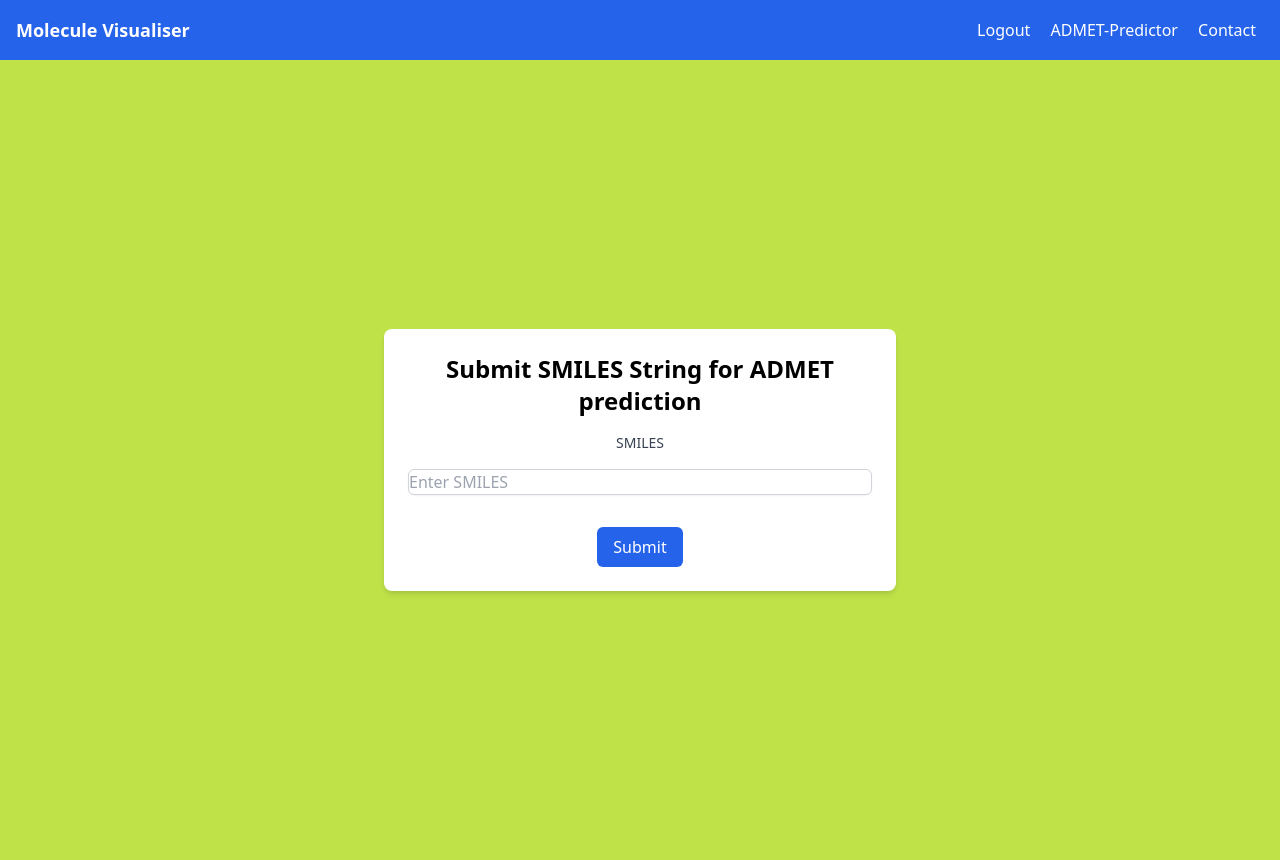
After one commit to gentlelentil/chem_devops, a Flask app: page /admetpredictor in a window 1280 px wide. The commit adds this page. Run offline with Flask 3, Linux system fonts and the light colour scheme; the visitor is signed in with stand-in values (Sample User, id 1).

Commit message:
added admet pages

```diff
--- a/app/routes.py
+++ b/app/routes.py
@@ -115,24 +115,27 @@ def smiles_generator():
                 return render_template('smiles-generator.html', error=str(e))
     return render_template('smiles-generator.html', title='SMILES Generator')
 
+#model url
+ADMET_MODEL_URL = 'http://0.0.0.0:5001/predict'
 
 #prediction route
-@auth.route('/prediction', methods=['POST'])
+@auth.route('/admetpredictor', methods=['GET', 'POST'])
 @login_required
-def prediction():
-    data = request.get_json()
-    smiles = data['smiles']
+def admetpredictor():
 
-    if not smiles:
-        return jsonify({'error': 'No SMILES string provided'}), 400
+    if request.method == 'POST':
+        smiles_string = request.form.get('smiles_string')
+        if smiles_string:
+            response = requests.post(ADMET_MODEL_URL, json={'smiles': smiles_string})
+            if response.status_code == 200:
+                result = response.json()
+                return redirect (url_for('auth.admet-result', result=result))
+            else:
+                return 'Failed to get prediction', response.status_code
+    return render_template('admet-predictor.html', title='ADMET Predictor')
 
-    # ml prediction url
-    ML_URL = 'http://ml_pipeline:5001/predict'
-
-    try:
-        response = requests.post(ML_URL, json={'smiles': smiles})
-        result = response.json()
-        return jsonify(result)
-
-    except requests.exceptions.RequestException as e:
-        return jsonify({'error': 'Failed to connect to ML service', 'details': str(e)}), 500
+@auth.route('/admet-result')
+@login_required
+def admet_result():
+    prediction = request.args.get('result')
+    return render_template('admet-result.html', prediction=prediction, title='ADMET Result')
--- /dev/null
+++ b/app/templates/admet-predictor.html
@@ -0,0 +1,25 @@
+{% extends 'base.html' %}
+
+{% block content %}
+<div class="flex items-center justify-center min-h-screen" style="background-color: #bee248">
+    <div class="w-full max-w-lg p-6 bg-white shadow-md rounded-lg">
+        <h1 class="text-2xl font-bold mb-4 text-center">Submit SMILES String for ADMET prediction</h1>
+        <form action="{{ url_for('auth.admetpredictor') }}" method="post" class="space-y-4">
+            <label for="smiles_string" class="block text-sm font-medium text-gray-700 text-center">SMILES</label>
+            <input type="text" id="smiles_string" name="smiles_string" placeholder="Enter SMILES" class="mt-1 block w-full border border-gray-300 rounded-md shadow-sm" required>
+            <div class="flex justify-center">
+                <button type="submit" class="mt-4 px-4 py-2 bg-blue-600 text-white rounded-md hover:bg-blue-700">Submit</button>
+            </div>
+        </form>
+    </div>
+</div>
+
+<!-- <div class="container mx-auto mt-8">
+    <h1 class="text-2xl font-bold mb-4">Submit SMILES String</h1>
+    <form action="{{ url_for('auth.admetpredictor') }}" method="post" class="bg-white p-6 rounded-lg shadow-md">
+        <label for="smiles_string" class="block text-sm font-medium text-gray-700">SMILES String</label>
+        <input type="text" id="smiles_string" name="smiles_string" class="mt-1 block w-full border border-gray-300 rounded-md shadow-sm" required>
+        <button type="submit" class="mt-4 px-4 py-2 bg-blue-600 text-white rounded-md hover:bg-blue-700">Submit</button>
+    </form>
+</div> -->
+{% endblock %}
--- a/app/templates/base.html
+++ b/app/templates/base.html
@@ -22,7 +22,7 @@
                 <a href="/login" class="text-white mx-2 hover:underline">Login</a>
                 <a href="/register" class="text-white mx-2 hover:underline">Register</a>
             {% endif %}
-            <a href="#" class="text-white mx-2 hover:underline">About</a>
+            <a href="/admetpredictor" class="text-white mx-2 hover:underline">ADMET-Predictor</a>
             <a href="#" class="text-white mx-2 hover:underline">Contact</a>
         </div>
     </div>
```
Also changed, not shown: app/templates/admet-result.html (added, +24 -0 lines), environment.yml (+14 -0 lines).
